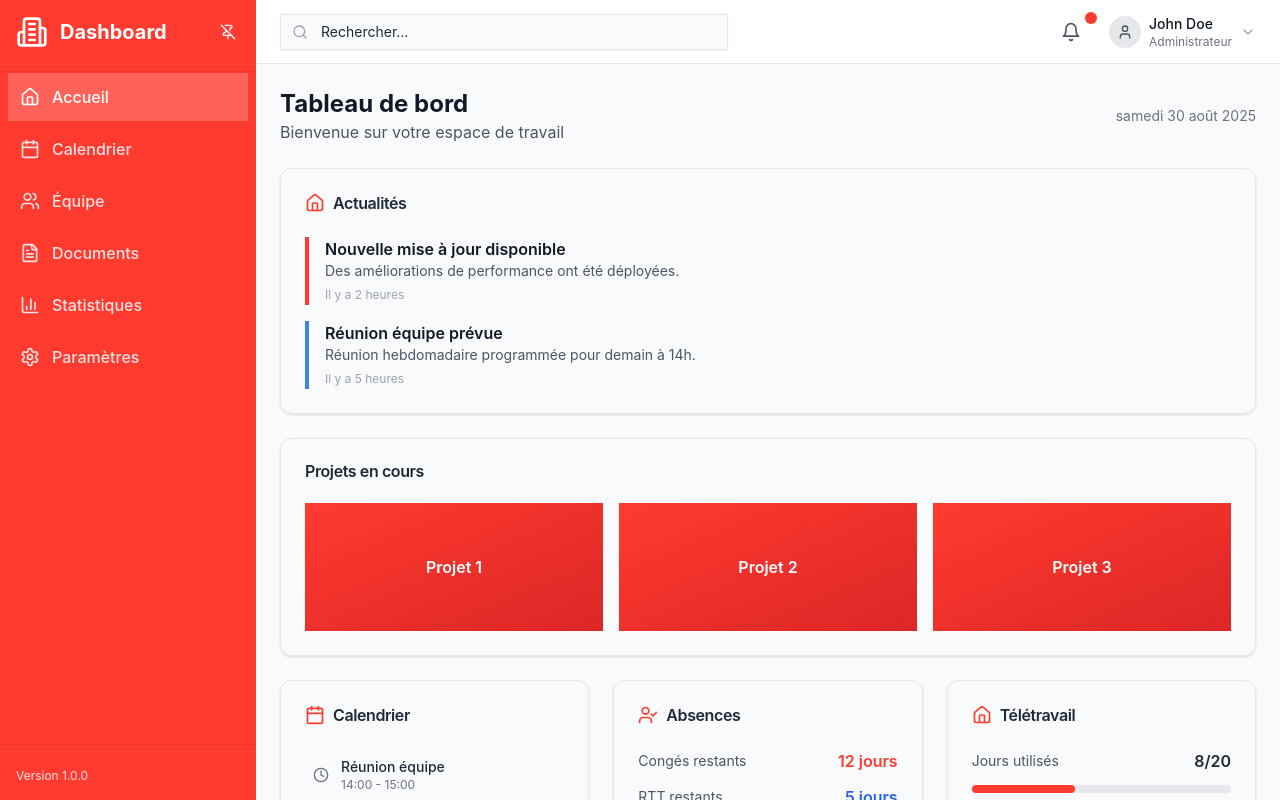
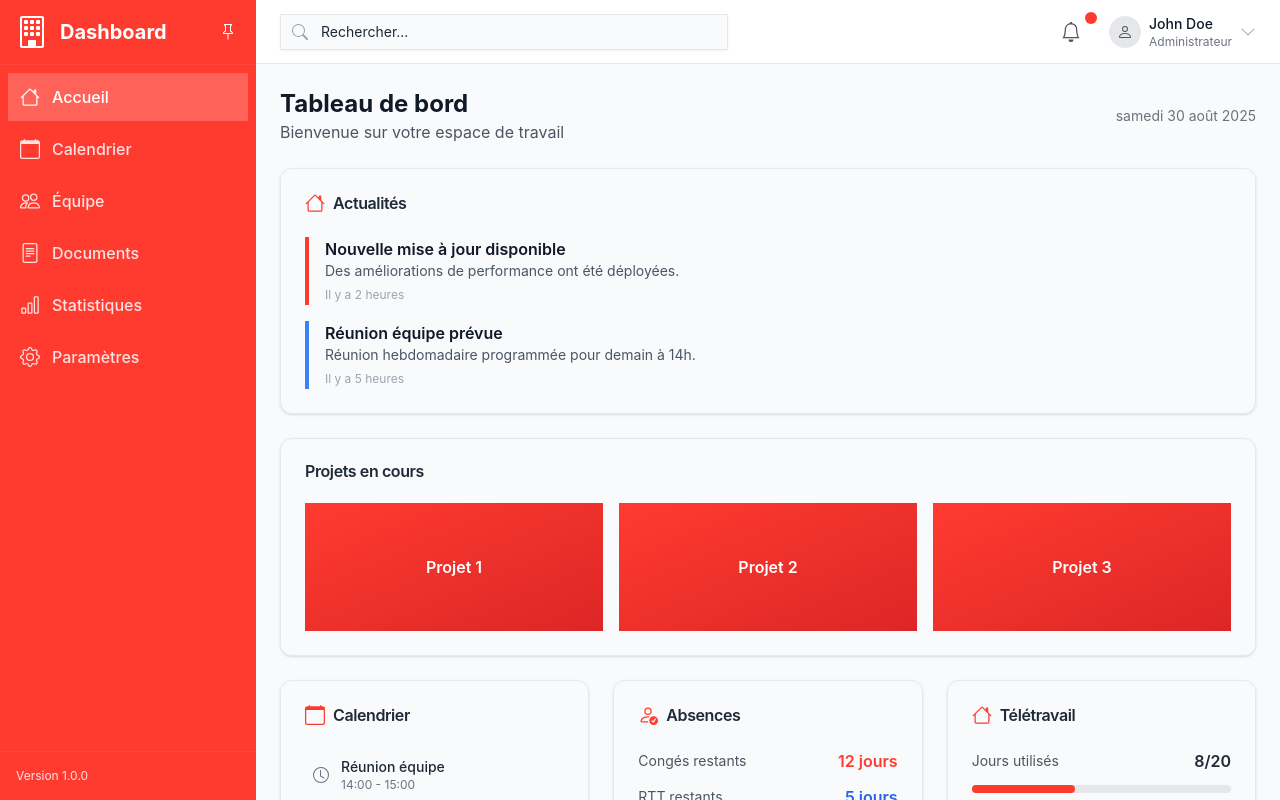
Before and after one commit to Neoznzoe/glenat-int, a React (Vite) app: page / in a window 1280 px wide. Built offline with nearby package versions, Linux system fonts and the light colour scheme.

Commit message:
Replace lucide icons with bootstrap icons

```diff
--- a/package.json
+++ b/package.json
@@ -45,7 +45,7 @@
     "date-fns": "^3.6.0",
     "embla-carousel-react": "^8.3.0",
     "input-otp": "^1.2.4",
-    "lucide-react": "^0.446.0",
+    "react-bootstrap-icons": "^1.11.3",
     "next-themes": "^0.3.0",
     "react": "^18.3.1",
     "react-day-picker": "^8.10.1",
--- a/src/components/Sidebar.tsx
+++ b/src/components/Sidebar.tsx
@@ -1,23 +1,23 @@
 import {
-  Home,
+  House,
   Calendar,
-  Users,
+  People,
   FileText,
-  Settings,
-  BarChart3,
-  Building2,
-  Pin,
-  PinOff
-} from 'lucide-react';
+  Gear,
+  BarChart,
+  Building,
+  PinFill,
+  Pin
+} from 'react-bootstrap-icons';
 import { useState } from 'react';
 
 const menuItems = [
-  { icon: Home, label: 'Accueil', active: true },
+  { icon: House, label: 'Accueil', active: true },
   { icon: Calendar, label: 'Calendrier', active: false },
-  { icon: Users, label: 'Équipe', active: false },
+  { icon: People, label: 'Équipe', active: false },
   { icon: FileText, label: 'Documents', active: false },
-  { icon: BarChart3, label: 'Statistiques', active: false },
-  { icon: Settings, label: 'Paramètres', active: false },
+  { icon: BarChart, label: 'Statistiques', active: false },
+  { icon: Gear, label: 'Paramètres', active: false },
 ];
 
 export function Sidebar() {
@@ -37,7 +37,7 @@ export function Sidebar() {
       {/* Logo */}
       <div className="p-4 border-b border-red-400/20 flex items-center justify-between min-h-[64px]">
         <div className="flex items-center space-x-3">
-          <Building2 className="h-8 w-8 flex-shrink-0" />
+          <Building className="h-8 w-8 flex-shrink-0" />
           <h1 className={`text-xl font-bold transition-all duration-300 ${
             isExpanded ? 'opacity-100 w-auto' : 'opacity-0 w-0 overflow-hidden'
           }`}>
@@ -54,9 +54,9 @@ export function Sidebar() {
           title={isPinned ? 'Déverrouiller la sidebar' : 'Verrouiller la sidebar'}
         >
           {isPinned ? (
+            <PinFill className="h-4 w-4" />
+          ) : (
             <Pin className="h-4 w-4" />
-          ) : (
-            <PinOff className="h-4 w-4" />
           )}
         </button>
       </div>
--- a/src/components/Topbar.tsx
+++ b/src/components/Topbar.tsx
@@ -1,4 +1,4 @@
-import { Search, Bell, User, ChevronDown } from 'lucide-react';
+import { Search, Bell, Person, ChevronDown } from 'react-bootstrap-icons';
 import { Input } from './ui/input';
 import { Button } from './ui/button';
 
@@ -29,7 +29,7 @@ export function Topbar() {
         <div className="flex items-center space-x-3">
           <div className="flex items-center space-x-2">
             <div className="h-8 w-8 bg-gray-200 rounded-full flex items-center justify-center">
-              <User className="h-4 w-4 text-gray-600" />
+              <Person className="h-4 w-4 text-gray-600" />
             </div>
             <div className="hidden md:block">
               <div className="text-sm font-medium text-gray-900">John Doe</div>
--- a/src/pages/Home.tsx
+++ b/src/pages/Home.tsx
@@ -2,14 +2,13 @@ import { Card, CardContent, CardHeader, CardTitle } from '@/components/ui/card';
 import { Button } from '@/components/ui/button';
 import {
   Calendar,
-  Users,
-  Home as HomeIcon,
-  ExternalLink,
+  House,
+  BoxArrowUpRight,
   ChevronRight,
   Clock,
-  MapPin,
-  UserCheck
-} from 'lucide-react';
+  GeoAlt,
+  PersonCheck
+} from 'react-bootstrap-icons';
 
 export function Home() {
   return (
@@ -34,7 +33,7 @@ export function Home() {
       <Card>
         <CardHeader>
           <CardTitle className="flex items-center space-x-2">
-            <HomeIcon className="h-5 w-5 text-[#ff3b30]" />
+            <House className="h-5 w-5 text-[#ff3b30]" />
             <span>Actualités</span>
           </CardTitle>
         </CardHeader>
@@ -109,7 +108,7 @@ export function Home() {
         <Card>
           <CardHeader>
             <CardTitle className="flex items-center space-x-2">
-              <UserCheck className="h-5 w-5 text-[#ff3b30]" />
+              <PersonCheck className="h-5 w-5 text-[#ff3b30]" />
               <span>Absences</span>
             </CardTitle>
           </CardHeader>
@@ -134,7 +133,7 @@ export function Home() {
         <Card>
           <CardHeader>
             <CardTitle className="flex items-center space-x-2">
-              <HomeIcon className="h-5 w-5 text-[#ff3b30]" />
+              <House className="h-5 w-5 text-[#ff3b30]" />
               <span>Télétravail</span>
             </CardTitle>
           </CardHeader>
@@ -159,7 +158,7 @@ export function Home() {
       <Card>
         <CardHeader>
           <CardTitle className="flex items-center space-x-2">
-            <MapPin className="h-5 w-5 text-[#ff3b30]" />
+            <GeoAlt className="h-5 w-5 text-[#ff3b30]" />
             <span>Visites programmées</span>
           </CardTitle>
         </CardHeader>
@@ -200,7 +199,7 @@ export function Home() {
                   className="flex items-center justify-between p-2 hover:bg-gray-50 rounded transition-colors"
                 >
                   <span className="text-sm text-gray-700">{link}</span>
-                  <ExternalLink className="h-3 w-3 text-gray-400" />
+                  <BoxArrowUpRight className="h-3 w-3 text-gray-400" />
                 </a>
               ))}
             </div>
@@ -220,7 +219,7 @@ export function Home() {
                   className="flex items-center justify-between p-2 hover:bg-gray-50 rounded transition-colors"
                 >
                   <span className="text-sm text-gray-700">{link}</span>
-                  <ExternalLink className="h-3 w-3 text-gray-400" />
+                  <BoxArrowUpRight className="h-3 w-3 text-gray-400" />
                 </a>
               ))}
             </div>
@@ -240,7 +239,7 @@ export function Home() {
                   className="flex items-center justify-between p-2 hover:bg-gray-50 rounded transition-colors"
                 >
                   <span className="text-sm text-gray-700">{link}</span>
-                  <ExternalLink className="h-3 w-3 text-gray-400" />
+                  <BoxArrowUpRight className="h-3 w-3 text-gray-400" />
                 </a>
               ))}
             </div>
--- a/vite.config.ts
+++ b/vite.config.ts
@@ -9,7 +9,4 @@ export default defineConfig({
       '@': path.resolve(__dirname, './src'),
     },
   },
-  optimizeDeps: {
-    exclude: ['lucide-react'],
-  },
 });
```
Also changed, not shown: 1 other file (tests, documents, lock files or other folders).
